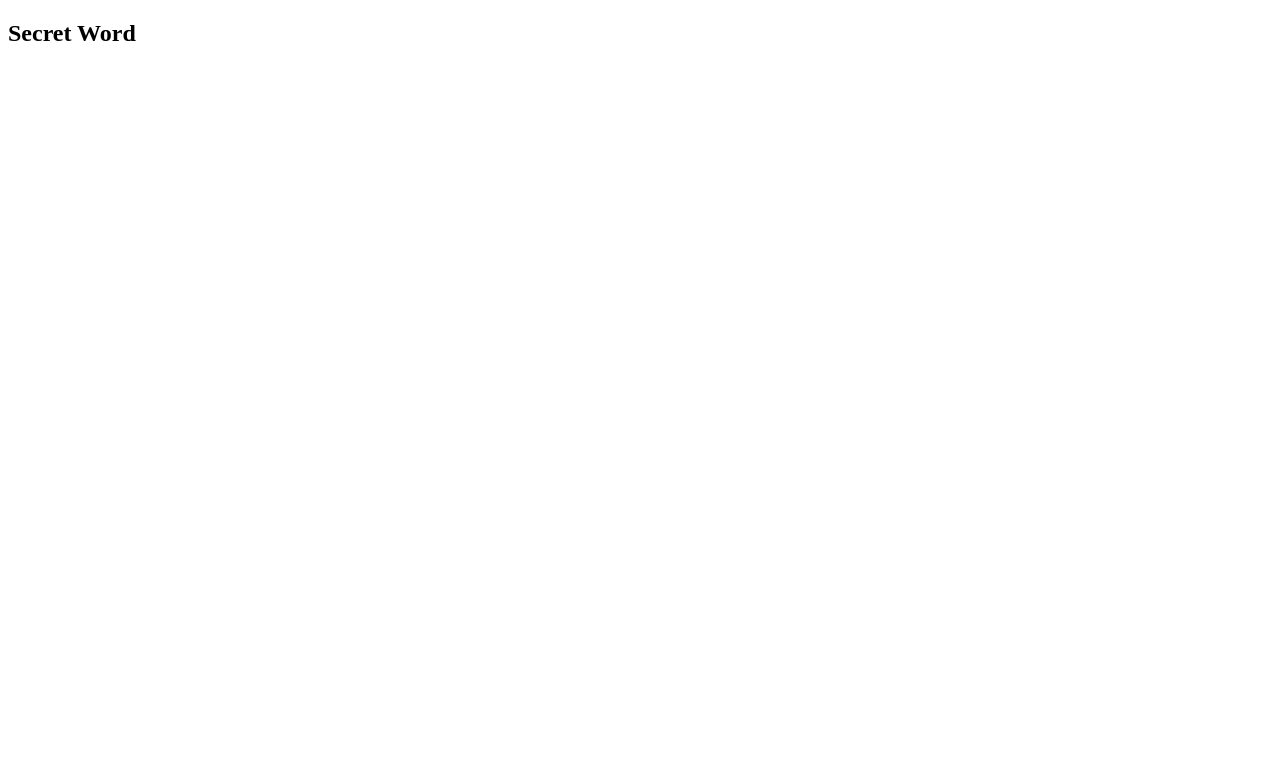
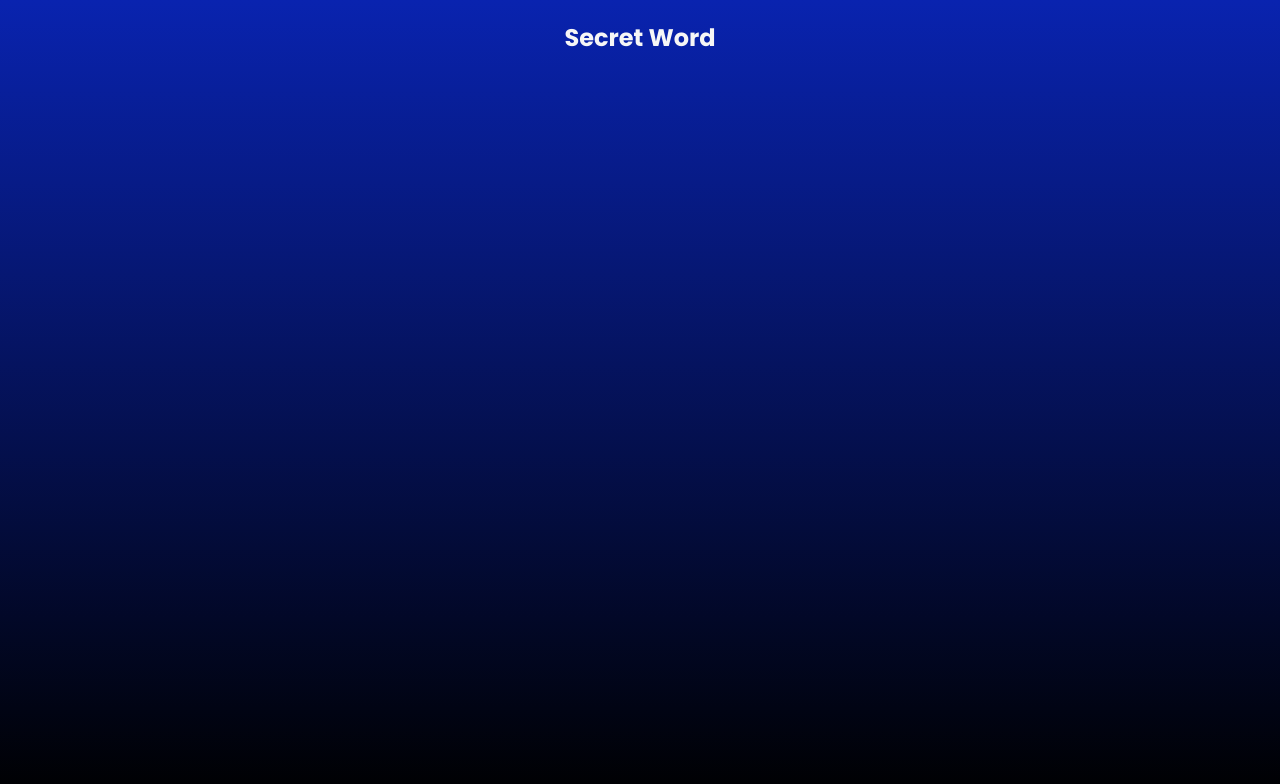
Before and after one commit to uadson/vuejs-course, a React (Vite) app in the folder code/secret_words/: page / in a window 1280 px wide. Shown: the top 784 px of the page. Built offline with nearby package versions, Linux system fonts and the light colour scheme.

Commit message:
feat: ajustes gerais na tela inicial (css)

```diff
--- a/code/secret_words/src/App.css
+++ b/code/secret_words/src/App.css
@@ -0,0 +1,6 @@
+#root {
+    display: flex;
+    justify-content: center;
+    align-items: center;
+    text-align: center;
+}
--- a/code/secret_words/src/index.css
+++ b/code/secret_words/src/index.css
@@ -0,0 +1,13 @@
+@import url('https://fonts.googleapis.com/css2?family=Josefin+Sans:ital,wght@0,100..700;1,100..700&family=Poppins:ital,wght@0,100;0,200;0,300;0,400;0,500;0,600;0,700;0,800;0,900;1,100;1,200;1,300;1,400;1,500;1,600;1,700;1,800;1,900&display=swap');
+
+html, body {
+    height: 100%;
+}
+
+body {
+    font-family: "Poppins", serif;
+    margin: 0;
+    padding: 0;
+    background: linear-gradient(180deg, rgba(9, 35, 175, 1) 0%, rgba(0, 0, 0, 1) 100%);
+    color: #F6F6F6;
+}
```
